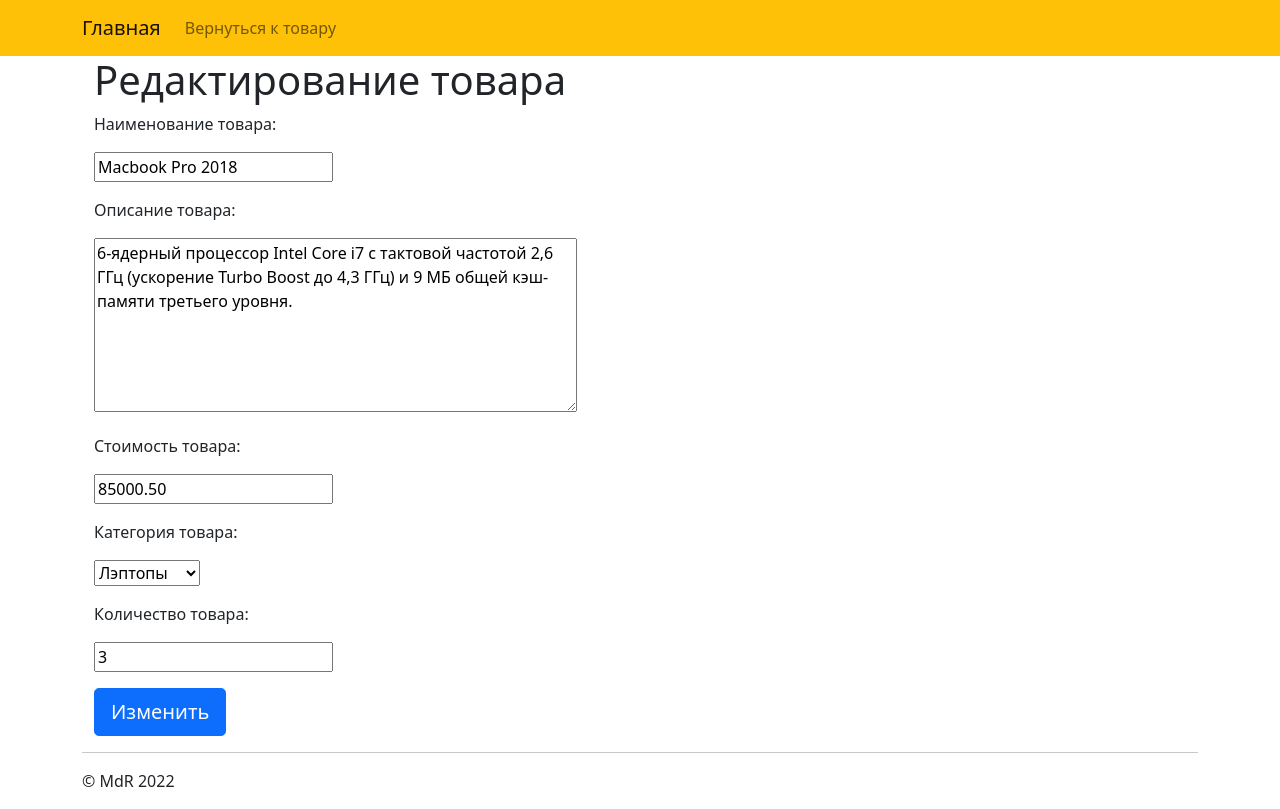
After one commit to mtashtanovski/e-shop_labwork, a Django app: page /product/1/update/ in a window 1280 px wide. The commit adds this page. Run offline with Django 3.2, Linux system fonts and the light colour scheme; data comes from the database, SQL or seed files in the repository.

Commit message:
Finished Etap 3. Created functions of deleting, updating and adding of products. Also created forms.py with all necessary fields. Modified views and urls files due to last changes. Modified all pages into Russian language.

```diff
--- /dev/null
+++ b/source/webapp/forms.py
@@ -0,0 +1,12 @@
+from django import forms
+from django.forms import widgets
+from webapp.models import CATEGORIES
+
+
+class ProductForm(forms.Form):
+    title = forms.CharField(max_length=100, required=True, label="Наименование товара:")
+    description = forms.CharField(max_length=2000, required=False, label="Описание товара:",
+                                  widget=widgets.Textarea(attrs={'rows': 7, 'cols': 50}))
+    price = forms.DecimalField(max_digits=7, decimal_places=2, required=True, label="Стоимость товара:")
+    category = forms.ChoiceField(choices=CATEGORIES, required=True, label="Категория товара:", initial=CATEGORIES[0][1])
+    balance = forms.IntegerField(min_value=1, required=True, label="Количество товара:")
--- a/source/webapp/templates/base.html
+++ b/source/webapp/templates/base.html
@@ -15,7 +15,7 @@
     <!-- Navbar-->
     <nav class="navbar navbar-expand-lg navbar-light" style="background-color: #ffc107">
         <div class="container">
-            <a class="navbar-brand" href="{% url 'index' %}">Home</a>
+            <a class="navbar-brand" href="{% url 'index' %}">Главная</a>
             <button class="navbar-toggler" type="button" data-bs-toggle="collapse" data-bs-target="#navbarNav" aria-controls="navbarNav" aria-expanded="false" aria-label="Toggle navigation">
                 <span class="navbar-toggler-icon"></span>
             </button>
@@ -23,7 +23,7 @@
                 <ul class="navbar-nav">
                     {% block nav %}
                     <li class="nav-item">
-                    <a class="nav-link" aria-current="page" href="#">Home</a>
+                    <a class="nav-link" aria-current="page" href="#">Главная</a>
                     </li>
                     {% endblock %}
                 </ul>
--- a/source/webapp/templates/index.html
+++ b/source/webapp/templates/index.html
@@ -4,6 +4,9 @@
 {% block title %}E-shop{% endblock %}
 
 {% block nav %}
+    <li class="nav-item">
+        <a class="nav-link" aria-current="page" href="{% url 'add_product' %}">Добавить товар</a>
+    </li>
 {% endblock %}
 
 {% block content %}
--- /dev/null
+++ b/source/webapp/templates/partials/form.html
@@ -0,0 +1,19 @@
+{% csrf_token %}
+
+{% for error in form.non_field_errors %}
+   <p class="text-danger">{{ error }}</p>
+{% endfor %}
+
+{% for field in form %}
+    <div class="container">
+        <p><label for="{{ field.id_for_label }}">{{ field.label }}</label></p>
+    {% for error in field.errors %}
+        <p class="text-danger">{{ error }}</p>
+    {% endfor %}
+    {{ field }}
+    </div>
+
+{% endfor %}
+<div class="col-12">
+    <button type="submit" class="btn btn-primary btn-lg">{{ button_txt }}</button>
+</div>
--- a/source/webapp/templates/product_view.html
+++ b/source/webapp/templates/product_view.html
@@ -5,13 +5,13 @@
 
 {% block nav %}
     <li class="nav-item">
-        <a class="nav-link" aria-current="page" href="#">Добавить товар</a>
+        <a class="nav-link" aria-current="page" href="{% url 'add_product' %}">Добавить товар</a>
     </li>
     <li class="nav-item">
-        <a class="nav-link" aria-current="page" href="#">Редактировать</a>
+        <a class="nav-link" aria-current="page" href="{% url 'update_product' product.pk %}">Редактировать</a>
     </li>
     <li class="nav-item">
-        <a class="nav-link" aria-current="page" href="#">Удалить</a>
+        <a class="nav-link" aria-current="page" href="{% url 'delete_product' product.pk  %}">Удалить</a>
     </li>
 {% endblock %}
 
--- /dev/null
+++ b/source/webapp/templates/update_product.html
@@ -0,0 +1,21 @@
+{% extends 'base.html' %}
+
+{% block title %} Edit product {% endblock %}
+{% block nav %}
+    <li class="nav-item">
+        <a class="nav-link" aria-current="page" href="{% url 'product_view' product.pk %}">Вернуться к товару</a>
+    </li>
+{% endblock %}
+{% block content %}
+
+    <div class="container">
+        <h1>Редактирование товара</h1>
+    </div>
+
+    <div class="container">
+        <form class="row g-3" method="post">
+            {% include 'partials/form.html' with button_txt="Изменить" %}
+        </form>
+    </div>
+
+{% endblock %}
--- a/source/webapp/urls.py
+++ b/source/webapp/urls.py
@@ -1,10 +1,16 @@
 from django.urls import path
 
 from webapp.views import (index_view,
-                          product_view
+                          product_view,
+                          add_product,
+                          update_product,
+                          delete_product
                           )
 
 urlpatterns = [
     path('', index_view, name='index'),
-    path('product/<int:pk>/', product_view, name='product_view' )
+    path('product/<int:pk>/', product_view, name='product_view'),
+    path('product/add/', add_product, name='add_product'),
+    path('product/<int:pk>/update/', update_product, name='update_product'),
+    path('product/<int:pk>/delete/', delete_product, name='delete_product')
 ]
--- a/source/webapp/views.py
+++ b/source/webapp/views.py
@@ -2,6 +2,7 @@ from django.shortcuts import render, redirect, get_object_or_404
 
 # Create your views here.
 from webapp.models import Product
+from webapp.forms import ProductForm
 
 
 def index_view(request):
@@ -12,3 +13,54 @@ def index_view(request):
 def product_view(request, pk):
     product = get_object_or_404(Product, pk=pk)
     return render(request, 'product_view.html', {'product': product})
+
+
+def add_product(request):
+    if request.method == 'GET':
+        form = ProductForm()
+        return render(request, 'add_product.html', {"form": form})
+    else:
+        form = ProductForm(data=request.POST)
+        if form.is_valid():
+            title = form.cleaned_data.get('title')
+            description = form.cleaned_data.get('description')
+            price = form.cleaned_data.get('price')
+            category = form.cleaned_data.get('category')
+            balance = form.cleaned_data.get('balance')
+            new_product = Product.objects.create(title=title, description=description,
+                                                 price=price, category=category, balance=balance)
+            return redirect('index')
+        return render(request, 'add_product.html', {"form": form})
+
+
+def update_product(request, pk):
+    product = get_object_or_404(Product, pk=pk)
+    if request.method == "GET":
+        form = ProductForm(initial={
+            'title': product.title,
+            'description': product.description,
+            'price': product.price,
+            'category': product.category,
+            'balance': product.balance
+        })
+        return render(request, 'update_product.html', {'product': product, 'form': form})
+    else:
+        form = ProductForm(data=request.POST)
+        if form.is_valid():
+            product.title = request.POST.get('title')
+            product.description = request.POST.get('description')
+            product.price = request.POST.get('price')
+            product.category = request.POST.get('category')
+            product.balance = request.POST.get('balance')
+            product.save()
+            return redirect('index')
+        return render(request, 'update_product.html', {'product': product, 'form': form})
+
+
+def delete_product(request, pk):
+    product = get_object_or_404(Product, pk=pk)
+    if request.method == "GET":
+        return render(request, 'delete_product.html', {'product': product})
+    else:
+        product.delete()
+        return redirect('index')
```
Also changed, not shown: source/webapp/templates/add_product.html (added, +17 -0 lines), source/webapp/templates/delete_product.html (added, +18 -0 lines), source/webapp/static/css/styles.css (added).
